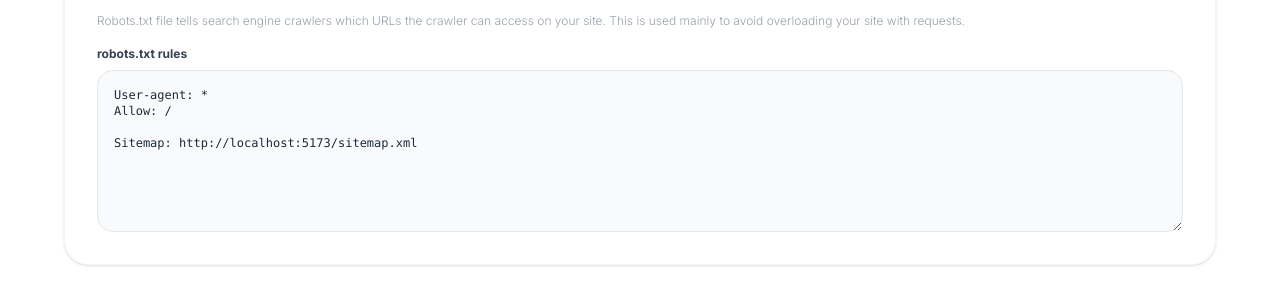
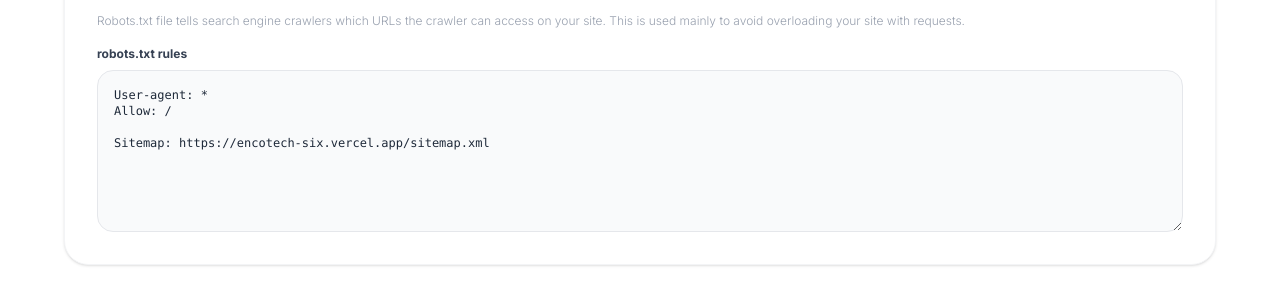
Before and after one commit to the-gold-technologies/cms-encotec, a Next.js app: page /seo/sitemap-robots in a window 1280 px wide. Shown: the part 639-921 px from the top of the page. Built offline with nearby package versions, Linux system fonts and the light colour scheme; no server answers; the database is empty; a web font is replaced by a local one.

Commit message:
fix: update website URL reference and point SEO endpoints to website base URL

```diff
--- a/src/app/api/seo/robots/route.ts
+++ b/src/app/api/seo/robots/route.ts
@@ -8,7 +8,7 @@ export async function GET() {
     });
 
     const websiteUrl =
-      process.env.NEXT_PUBLIC_WEBSITE_URL || "http://localhost:5173";
+      process.env.NEXT_PUBLIC_WEBSITE_URL || "https://encotech-six.vercel.app";
     const robotsTxt =
       config?.robotsTxt ||
       `User-agent: *\nAllow: /\n\nSitemap: ${websiteUrl}/sitemap.xml`;
--- a/src/app/seo/sitemap-robots/page.tsx
+++ b/src/app/seo/sitemap-robots/page.tsx
@@ -4,7 +4,15 @@ import { useState, useEffect, useRef } from "react";
 import { PageHeader } from "@/components/PageHeader";
 import { SaveButton } from "@/components/SaveButton";
 import toast from "react-hot-toast";
-import { Globe, FileText, CheckCircle, ExternalLink, Upload, Trash2, Check } from "lucide-react";
+import {
+  Globe,
+  FileText,
+  CheckCircle,
+  ExternalLink,
+  Upload,
+  Trash2,
+  Check,
+} from "lucide-react";
 
 interface SitemapRobotsConfig {
   sitemapEnabled: boolean;
@@ -15,7 +23,8 @@ interface SitemapRobotsConfig {
 const defaultData: SitemapRobotsConfig = {
   sitemapEnabled: true,
   sitemapCustomContent: null,
-  robotsTxt: "User-agent: *\nAllow: /\n\nSitemap: http://localhost:5173/sitemap.xml",
+  robotsTxt:
+    "User-agent: *\nAllow: /\n\nSitemap: https://encotech-six.vercel.app/sitemap.xml",
 };
 
 export default function SitemapRobotsPage() {
@@ -35,7 +44,8 @@ export default function SitemapRobotsPage() {
         if (json.success && json.data) {
           const data = json.data;
           setFormData({
-            sitemapEnabled: data.sitemapEnabled !== undefined ? data.sitemapEnabled : true,
+            sitemapEnabled:
+              data.sitemapEnabled !== undefined ? data.sitemapEnabled : true,
             sitemapCustomContent: data.sitemapCustomContent || null,
             robotsTxt: data.robotsTxt || "",
           });
@@ -92,7 +102,11 @@ export default function SitemapRobotsPage() {
     const file = e.target.files?.[0];
     if (!file) return;
 
-    if (!file.name.endsWith(".xml") && file.type !== "text/xml" && file.type !== "application/xml") {
+    if (
+      !file.name.endsWith(".xml") &&
+      file.type !== "text/xml" &&
+      file.type !== "application/xml"
+    ) {
       toast.error("Please upload a valid .xml sitemap file.");
       return;
     }
@@ -131,7 +145,9 @@ export default function SitemapRobotsPage() {
           ...prev,
           robotsTxt: text,
         }));
-        toast.success("Robots rules loaded to editor! Review and Save to apply changes.");
+        toast.success(
+          "Robots rules loaded to editor! Review and Save to apply changes.",
+        );
       }
     };
     reader.onerror = () => {
@@ -140,8 +156,8 @@ export default function SitemapRobotsPage() {
     reader.readAsText(file);
   };
 
-  const websiteUrl = process.env.NEXT_PUBLIC_WEBSITE_URL || "http://localhost:5173";
-  const apiBaseUrl = process.env.NEXT_PUBLIC_CMS_API_URL || "http://localhost:3000";
+  const websiteUrl =
+    process.env.NEXT_PUBLIC_WEBSITE_URL || "https://encotech-six.vercel.app";
 
   if (isLoading) {
     return (
@@ -161,22 +177,29 @@ export default function SitemapRobotsPage() {
           description="Configure search engine crawler visibility, robots rules, and dynamic sitemap options."
         />
         <div className="mb-2">
-          <SaveButton onClick={handleSave} disabled={isSaving} className="w-auto px-10" />
+          <SaveButton
+            onClick={handleSave}
+            disabled={isSaving}
+            className="w-auto px-10"
+          />
         </div>
       </div>
 
       <div className="flex flex-col gap-8">
         {/* Live Endpoints info */}
         <div className="bg-white rounded-3xl p-6 border border-gray-100 shadow-sm flex flex-col gap-4">
-          <h4 className="text-xs font-bold uppercase tracking-wider text-gray-400">Live SEO Endpoints</h4>
+          <h4 className="text-xs font-bold uppercase tracking-wider text-gray-400">
+            Live SEO Endpoints
+          </h4>
           <div className="flex flex-col md:flex-row gap-4 items-center justify-between">
             <p className="text-gray-500 text-xs font-light leading-relaxed max-w-md">
-              These are crawled automatically by search bots like Googlebot. Click below to inspect your live files:
+              These are crawled automatically by search bots like Googlebot.
+              Click below to inspect your live files:
             </p>
 
             <div className="flex flex-col sm:flex-row gap-3 w-full md:w-auto mt-2 md:mt-0">
               <a
-                href={`${apiBaseUrl}/api/seo/sitemap`}
+                href={`${websiteUrl}/sitemap.xml`}
                 target="_blank"
                 rel="noreferrer"
                 className="flex items-center justify-between gap-3 p-3.5 bg-gray-50 hover:bg-gray-100 border border-gray-100 rounded-2xl text-xs font-bold text-gray-700 transition-all group w-full sm:w-auto"
@@ -189,7 +212,7 @@ export default function SitemapRobotsPage() {
               </a>
 
               <a
-                href={`${apiBaseUrl}/api/seo/robots`}
+                href={`${websiteUrl}/robots.txt`}
                 target="_blank"
                 rel="noreferrer"
                 className="flex items-center justify-between gap-3 p-3.5 bg-gray-50 hover:bg-gray-100 border border-gray-100 rounded-2xl text-xs font-bold text-gray-700 transition-all group w-full sm:w-auto"
@@ -206,7 +229,6 @@ export default function SitemapRobotsPage() {
 
         {/* Settings Form */}
         <div className="bg-white rounded-3xl p-8 border border-gray-100 shadow-sm flex flex-col gap-8">
-
           {/* Sitemap section */}
           <div className="flex flex-col gap-4">
             <h3 className="text-lg font-bold text-gray-900 flex items-center gap-2">
@@ -214,20 +236,32 @@ export default function SitemapRobotsPage() {
               Sitemap Options
             </h3>
             <p className="text-gray-400 text-xs font-light leading-relaxed">
-              A sitemap tells search engines which pages and files you think are important in your site, and provides valuable information about them.
+              A sitemap tells search engines which pages and files you think are
+              important in your site, and provides valuable information about
+              them.
             </p>
 
             {/* Sitemap Toggle switch */}
             <div className="flex items-center justify-between p-4 bg-gray-50 border border-gray-100 rounded-2xl mt-2">
               <div className="flex flex-col gap-1 pr-4">
-                <span className="text-xs font-bold text-gray-800">Generate sitemap.xml</span>
-                <span className="text-[10px] text-gray-400 font-light">Automatically compiles static links and published pages into a sitemap format.</span>
+                <span className="text-xs font-bold text-gray-800">
+                  Generate sitemap.xml
+                </span>
+                <span className="text-[10px] text-gray-400 font-light">
+                  Automatically compiles static links and published pages into a
+                  sitemap format.
+                </span>
               </div>
               <label className="relative inline-flex items-center cursor-pointer select-none">
                 <input
                   type="checkbox"
                   checked={formData.sitemapEnabled}
-                  onChange={(e) => setFormData({ ...formData, sitemapEnabled: e.target.checked })}
+                  onChange={(e) =>
+                    setFormData({
+                      ...formData,
+                      sitemapEnabled: e.target.checked,
+                    })
+                  }
                   className="sr-only peer"
                 />
                 <div className="w-11 h-6 bg-gray-200 peer-focus:outline-none rounded-full peer peer-checked:peer-checked:after:translate-x-full peer-checked:after:border-white after:content-[''] after:absolute after:top-[2px] after:left-[2px] after:bg-white after:border-gray-300 after:border after:rounded-full after:h-5 after:w-5 after:transition-all peer-checked:bg-[#a0004f]"></div>
@@ -238,8 +272,13 @@ export default function SitemapRobotsPage() {
             <div className="flex flex-col gap-3 p-4 border border-dashed border-gray-200 rounded-2xl">
               <div className="flex items-center justify-between flex-wrap gap-3">
                 <div className="flex flex-col gap-0.5">
-                  <span className="text-xs font-bold text-gray-800">Custom Sitemap XML File</span>
-                  <span className="text-[10px] text-gray-400 font-light">Upload a custom XML sitemap to override the automatically generated version.</span>
+                  <span className="text-xs font-bold text-gray-800">
+                    Custom Sitemap XML File
+                  </span>
+                  <span className="text-[10px] text-gray-400 font-light">
+                    Upload a custom XML sitemap to override the automatically
+                    generated version.
+                  </span>
                 </div>
 
                 <div className="flex gap-2">
@@ -264,8 +303,13 @@ export default function SitemapRobotsPage() {
                     <button
                       type="button"
                       onClick={() => {
-                        setFormData((prev) => ({ ...prev, sitemapCustomContent: null }));
-                        toast.success("Custom sitemap cleared. Auto-generation restored!");
+                        setFormData((prev) => ({
+                          ...prev,
+                          sitemapCustomContent: null,
+                        }));
+                        toast.success(
+                          "Custom sitemap cleared. Auto-generation restored!",
+                        );
                       }}
                       className="flex items-center gap-1.5 py-2 px-3 bg-red-50 hover:bg-red-100 border border-red-100 rounded-xl text-[11px] font-bold text-red-600 transition-colors cursor-pointer"
                       title="Delete custom sitemap"
@@ -279,7 +323,8 @@ export default function SitemapRobotsPage() {
               {formData.sitemapCustomContent && (
                 <div className="flex items-center gap-2 p-2.5 bg-amber-50/50 border border-amber-100 rounded-xl text-[10px] text-amber-700 font-medium animate-in slide-in-from-top-1 duration-200">
                   <Check className="w-3.5 h-3.5 text-amber-600 shrink-0" />
-                  Custom sitemap file uploaded (Auto-generation overridden). Save to apply.
+                  Custom sitemap file uploaded (Auto-generation overridden).
+                  Save to apply.
                 </div>
               )}
             </div>
@@ -315,21 +360,26 @@ export default function SitemapRobotsPage() {
             </div>
 
             <p className="text-gray-400 text-xs font-light leading-relaxed">
-              Robots.txt file tells search engine crawlers which URLs the crawler can access on your site. This is used mainly to avoid overloading your site with requests.
+              Robots.txt file tells search engine crawlers which URLs the
+              crawler can access on your site. This is used mainly to avoid
+              overloading your site with requests.
             </p>
 
             <div className="flex flex-col gap-2">
-              <span className="text-xs font-bold text-gray-700">robots.txt rules</span>
+              <span className="text-xs font-bold text-gray-700">
+                robots.txt rules
+              </span>
               <textarea
                 value={formData.robotsTxt}
-                onChange={(e) => setFormData({ ...formData, robotsTxt: e.target.value })}
+                onChange={(e) =>
+                  setFormData({ ...formData, robotsTxt: e.target.value })
+                }
                 placeholder="User-agent: *&#10;Allow: /"
                 rows={8}
                 className="w-full font-mono text-xs p-4 bg-gray-50 text-gray-800 border border-gray-200 focus:border-[#a0004f] focus:bg-white transition-all rounded-2xl outline-none"
               />
             </div>
           </div>
-
         </div>
       </div>
     </div>
```
